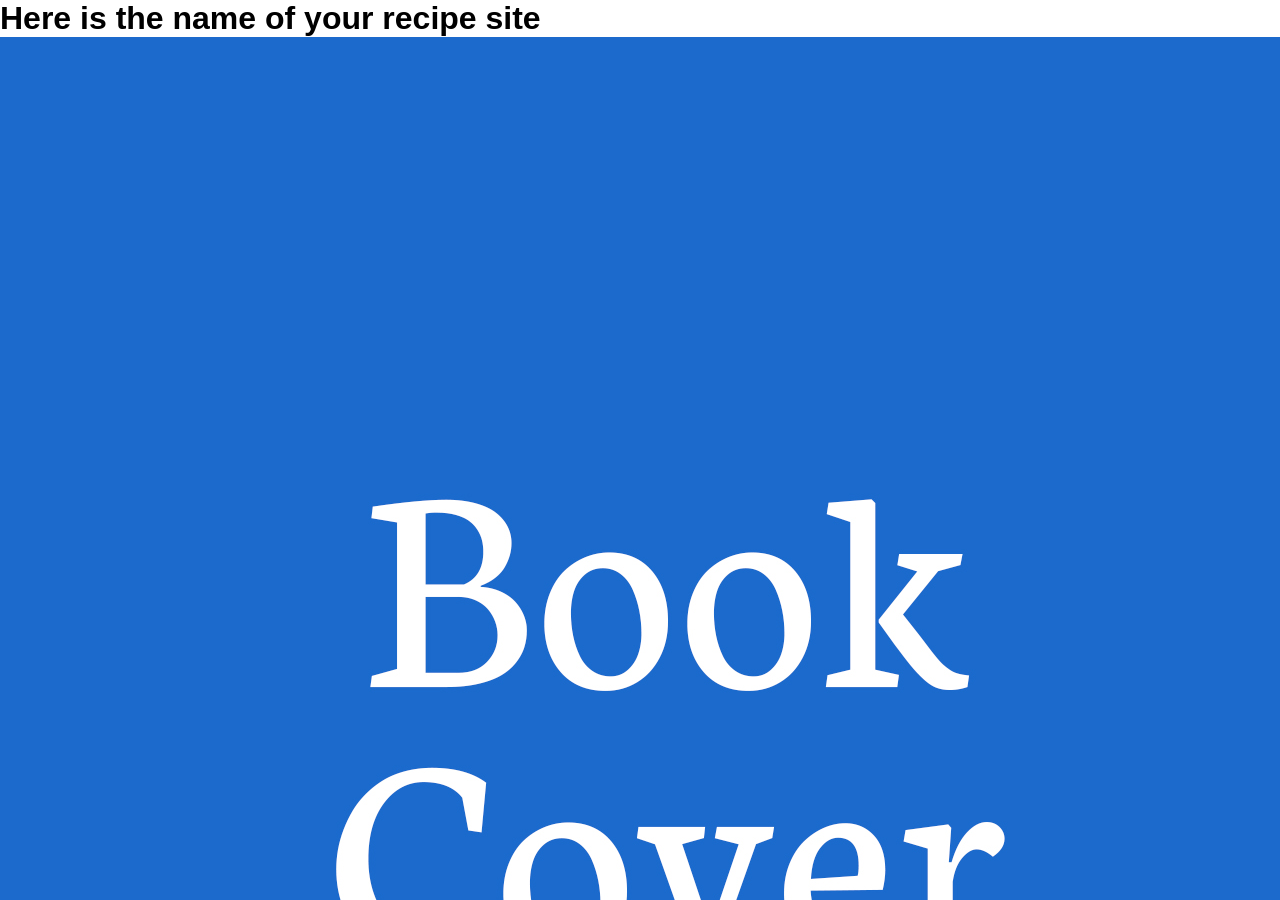
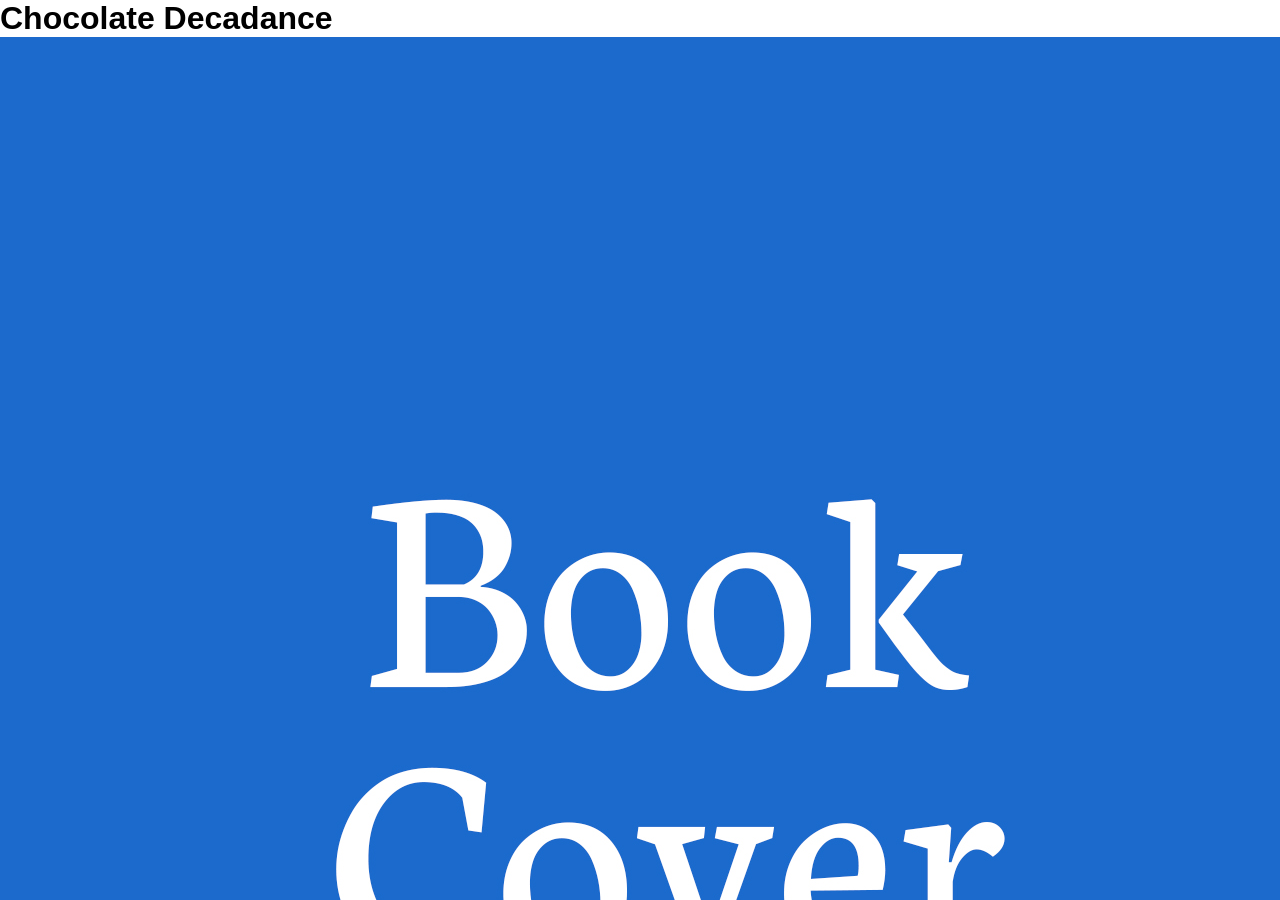
Before and after one commit to nicoleanncarter/recipes, a Jekyll site: the page built from home/index.md, in a window 1280 px wide and 900 px high. Built offline with Jekyll 4.4.1, drawn with Linux system fonts in a browser that asks for light colours.

Commit message:
Update Home Page “index”

```diff
--- a/home/index.md
+++ b/home/index.md
@@ -1,9 +1,10 @@
 ---
+title: Chocolate Decadance
+coverimage: ../uploads/bookcover.jpg
+permalink: /
 layout: recipeshome
-title: Here is the name of your recipe site
-permalink: "/"
-coverimage: ../uploads/bookcover.jpg
 published: true
+date: 2023-01-31T15:38:56.154Z
 ---
 
 Here is an introduction to my recipe site
```
